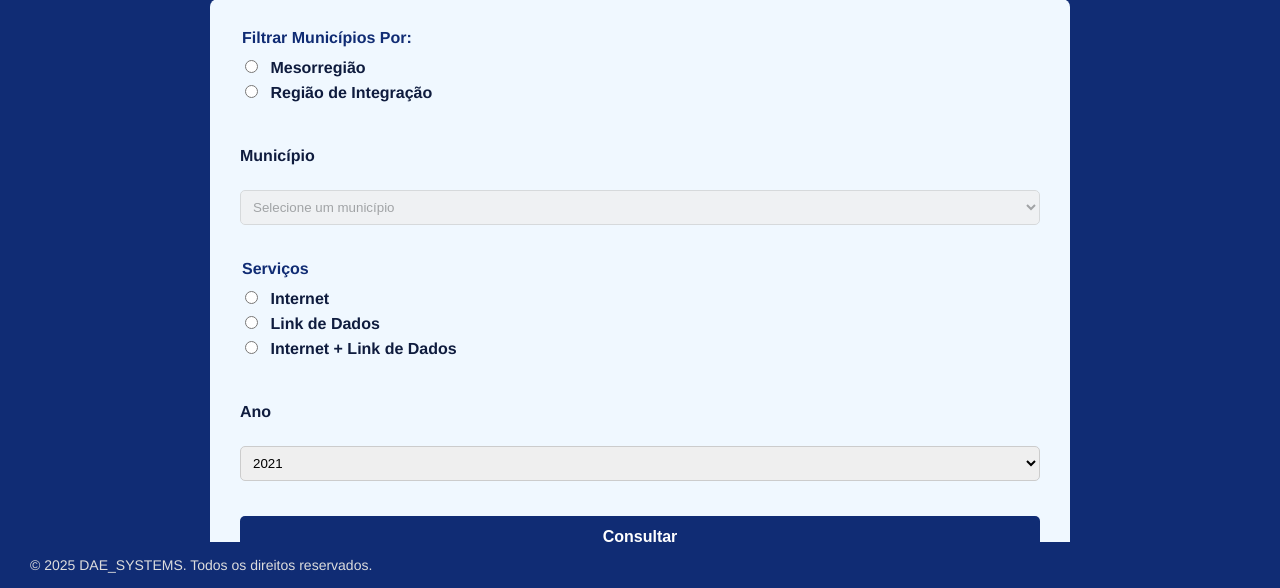
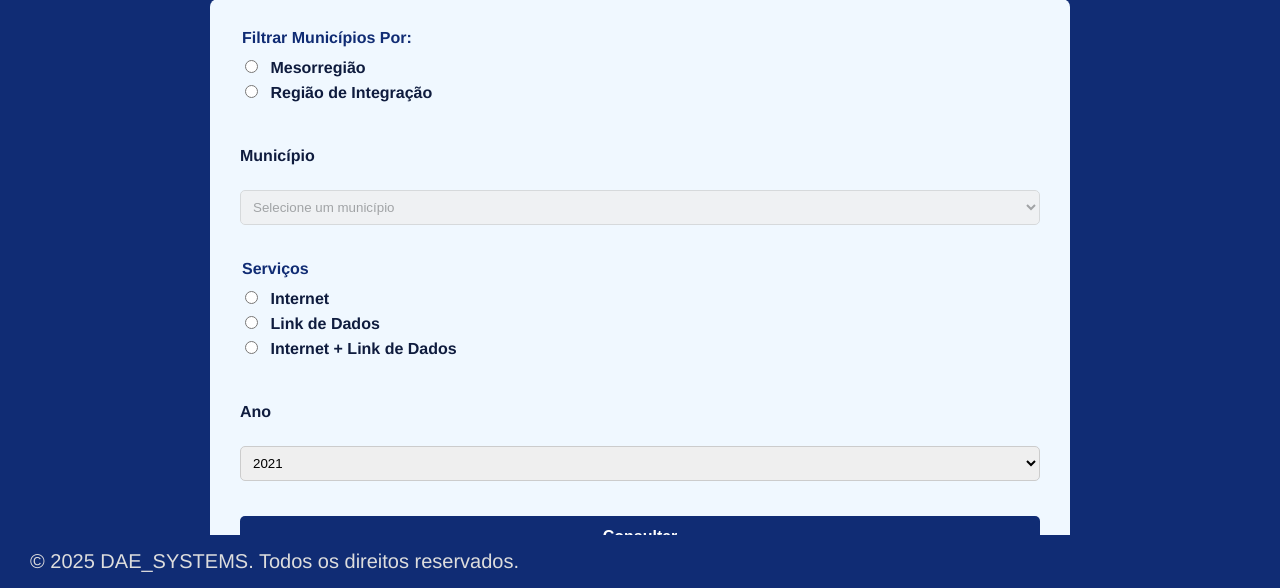
Before and after one commit to Lu4nL1ma/dae_systems, a Django app: page / in a window 1280 px wide. Shown: the part 212-800 px from the top of the page. Run offline with Django 5.2, Linux system fonts and the light colour scheme; data comes from the database, SQL or seed files in the repository; parts of the project's set-up code (start-up, migrations or seed data) failed here and were passed over.

Commit message:
Update style.css

```diff
--- a/dae_sys/dae_web_sys/static/css/style.css
+++ b/dae_sys/dae_web_sys/static/css/style.css
@@ -27,14 +27,6 @@ h1 {
   height: 80px;
   margin-bottom: 10px; /* Espaço entre logo e texto */
 }
-
-.dae {
-  color: #ddd;
-  font-weight: bold;
-  font-size: 18px;
-}
-
-
 
 /* Contêiner principal */
 .container {
@@ -162,12 +154,11 @@ select {
   left: 0; /* Alinha o rodapé ao lado esquerdo */
   width: 100%; /* Garante que o rodapé tenha largura total */
   text-align: left; /* Alinha o texto à esquerda */
-  font-size: 18px;
+  font-size: 20px;
 }
 
 .footer p {
   margin: 0;
-  font-size: 14px;
 }
 
 
```
